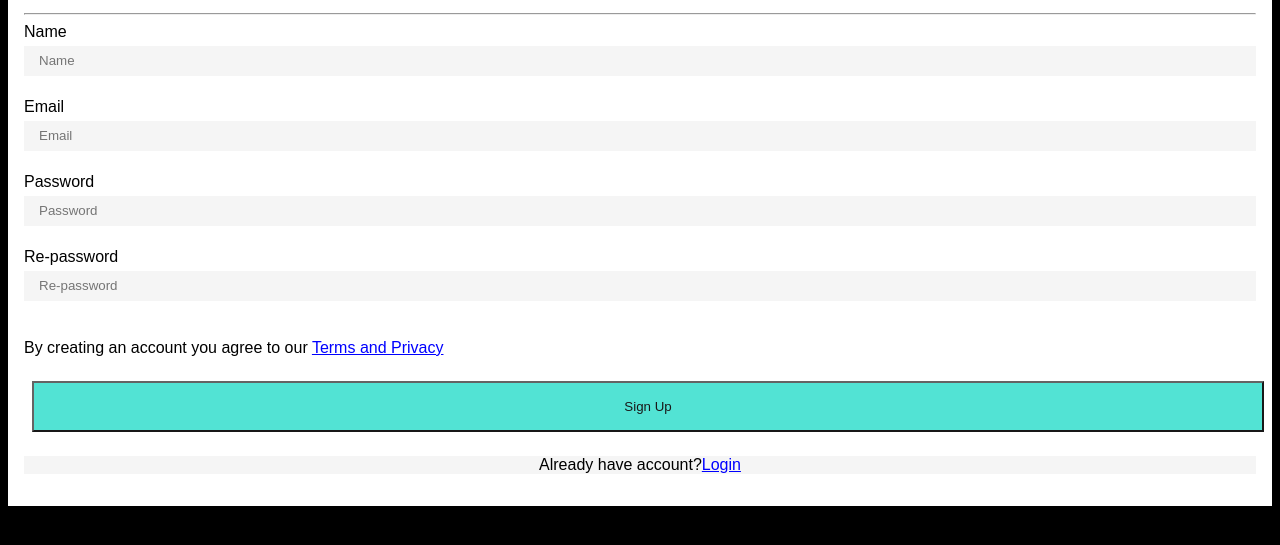
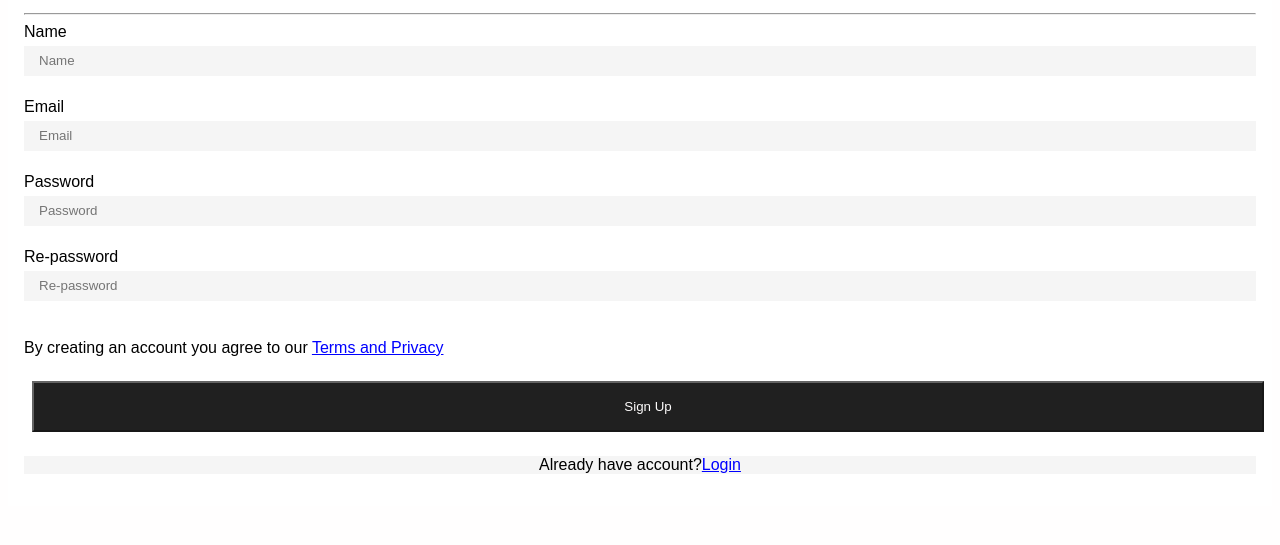
Before and after one commit to Adhavmansi/Interncrowd_INZNVJ9XLDrn, a plain HTML site: page signup/index.html in a window 1280 px wide. Shown: the part 125-670 px from the top of the page. Drawn offline with Linux system fonts and the light colour scheme.

Commit message:
Update styles.css

```diff
--- a/signup/styles.css
+++ b/signup/styles.css
@@ -1,6 +1,6 @@
 body {
   font-family: Arial, Helvetica, sans-serif;
-  background-color: black;
+  background-color: rgb(255, 254, 254);
 }
 * {
   box-sizing: border-box;
@@ -28,8 +28,8 @@ input[type="password"]:focus {
   outline: none;
 }
 .registerbtn {
-  background-color: turquoise;
-  color: black;
+  background-color: rgb(8, 8, 8);
+  color: rgb(253, 251, 251);
   padding: 16px 20px;
   margin: 8px;
   cursor: pointer;
```
